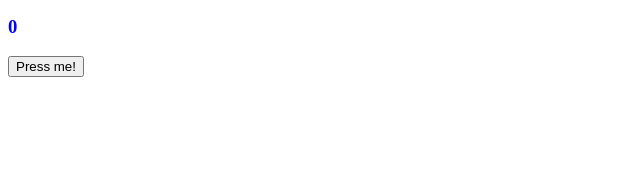
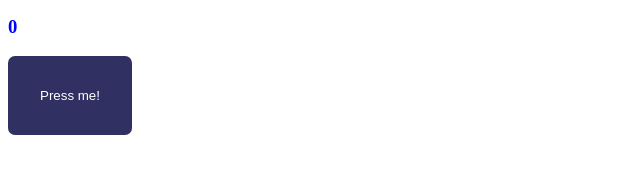
Before and after one commit to ErikRabCC/CC_GIT_WS2, a plain HTML site: page index.html in a window 1280 px wide. Shown: the part 137-310 px from the top of the page, without its empty margins (0-640 px from the left). Drawn offline with Linux system fonts and the light colour scheme.

Commit message:
Added style to the button

```diff
--- a/style.css
+++ b/style.css
@@ -1,3 +1,13 @@
 body {
   color: blue;
 }
+
+button {
+  padding: 2rem;
+  text-align: center;
+  background-color: rgb(48, 48, 99);
+  color: white;
+  border: none;
+  border-radius: 7px;
+  cursor: pointer;
+}
```
